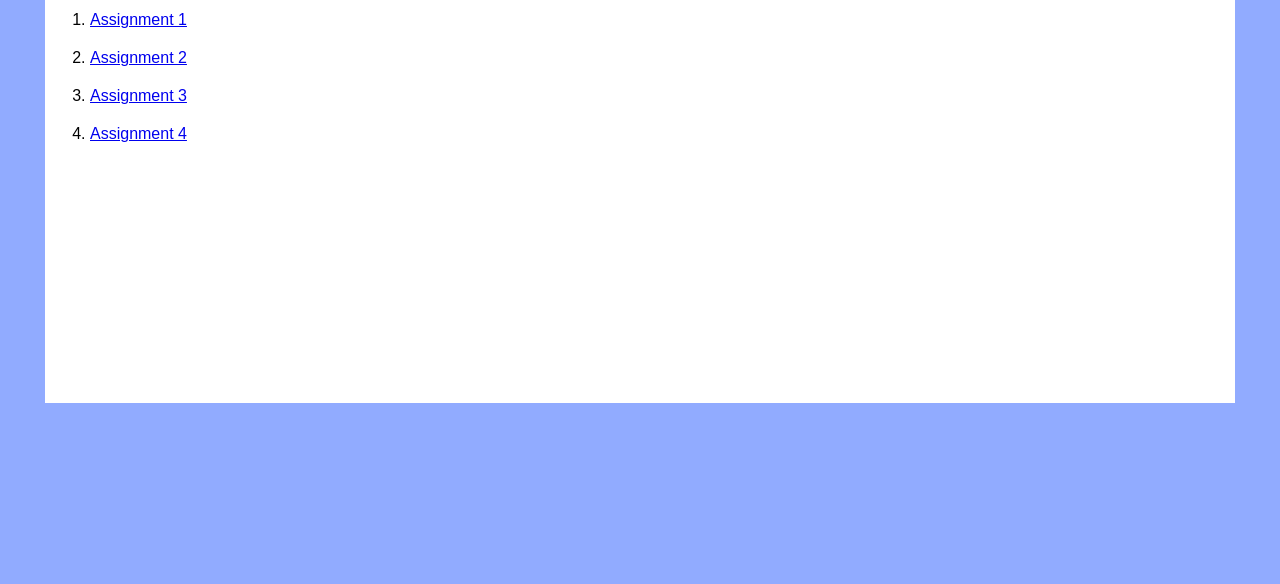
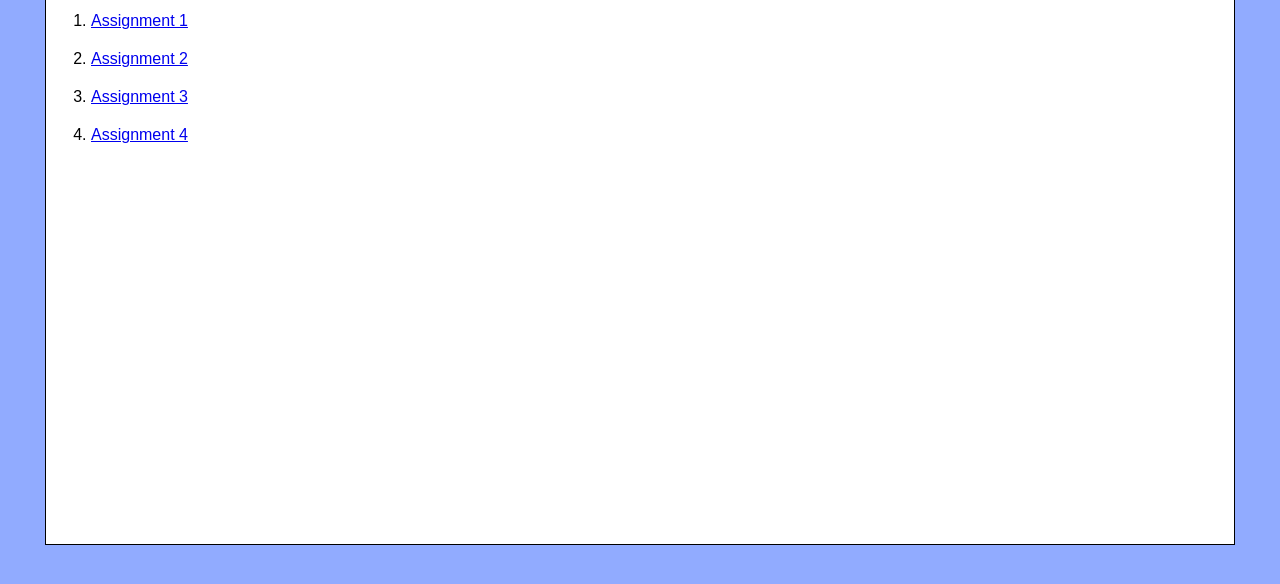
Before and after one commit to Duquea95/MMP240, a plain HTML site: page index.html in a window 1280 px wide. Shown: the part 134-718 px from the top of the page. Drawn offline with Linux system fonts and the light colour scheme.

Commit message:
minor styling

```diff
--- a/main.css
+++ b/main.css
@@ -15,7 +15,8 @@ div.content{
     padding: 0 45px;
     margin: 0 45px;
     background-color: white;
-    height: 450px;
+    height: 590px;
+    border: 1px solid black;
 }
 p{
     font-family: Didot, "Didot LT STD", serif;
```
